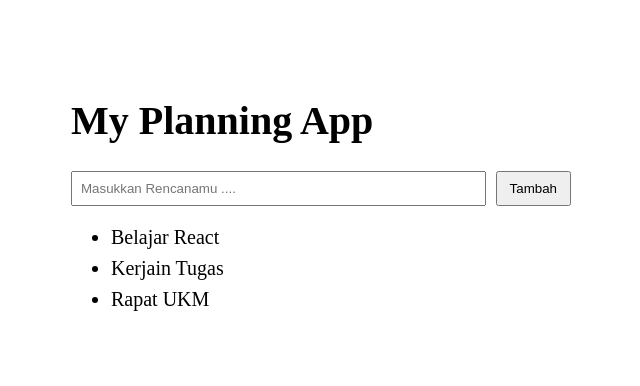
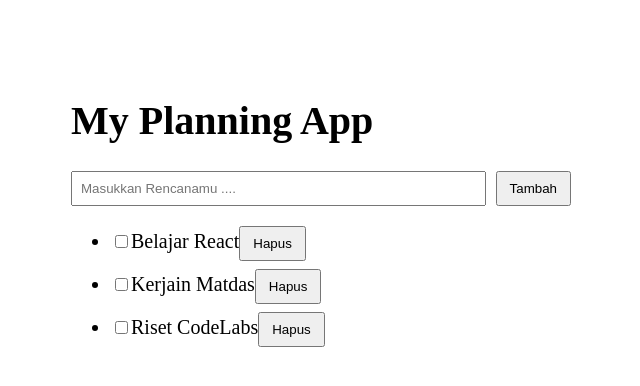
Before and after one commit to Aldzikra/todolist-with-react-typescript, a React (Vite) app: page / in a window 1280 px wide. Shown: the top 386 px of the page, without its empty margins (319-959 px from the left). Built offline with nearby package versions, Linux system fonts and the light colour scheme.

Commit message:
feat: Hapus task dan mengurutkan task berdasarkan status selesai

```diff
--- a/src/App.tsx
+++ b/src/App.tsx
@@ -1,19 +1,45 @@
-import { useState } from "react";
+import { useState } from "react"; // Fitur React, biar bisa nyimpen data yang berubah ubah
+
+//
+type Plan = {
+  text: string;
+  done: boolean;
+};
 
 function App(){
-  const [plans, setPlans] = useState<string[]> ([
-  "Belajar React",
-  "Kerjain Tugas",
-  "Rapat UKM"
-]);
+  //
+  const [plans, setPlans] = useState<Plan[]> ([
+    {text: "Belajar React", done: false},
+    {text: "Kerjain Matdas", done: false},
+    {text: "Riset CodeLabs", done: false}
+  ]);
+
+  //
   const [input, setInput] = useState("");
 
+  //
   const addTasks = () => {
     if (input.trim() == "") return;
 
-    setPlans([...plans, input]);
-    setInput("")
+    setPlans([...plans, {text: input, done: false}]);
+    setInput("");
+  };
+
+  const deleteTask = (index: number) => {
+    setPlans(plans.filter((_, i) => i !== index))
   }
+
+  //
+  const toggleDone = (index: number) => {
+// const (count,setCount) = useState(0)
+// <h1>Hello World
+//<button onClick="useState(count + 1)">Tambah
+    const updatedPlans = [...plans];
+    updatedPlans[index].done = !updatedPlans[index].done;
+    setPlans(updatedPlans);
+  };
+
+  //
   return(
     <div className="container">
       <h1>My Planning App</h1>
@@ -28,8 +54,24 @@ function App(){
       </div>
 
       <ul>
-        {plans.map((plan, index) => (
-          <li key={index}>{plan}</li>
+        {plans
+          .sort((a,b) => Number(a.done) - Number(b.done))
+          .map((plan, index) => (
+          <li key={index}>
+            <input
+              type="checkbox"
+              checked={plan.done}
+              onChange={() => toggleDone(index)}
+            />
+            <span
+              style={{
+                textDecoration: plan.done ? "line-through" : "none"
+              }}
+            >
+              {plan.text}
+            </span>
+            <button onClick={() => deleteTask(index)}>Hapus</button>
+          </li>
         ))}
       </ul>
     </div>
@@ -37,3 +79,10 @@ function App(){
 }
 
 export default App;
+
+
+// {plans
+//   .sort((a, b) => Number(a.done) - Number(b.done) )
+//   .map((plan, index) => .sort(a,b) (
+//
+//    ))}
```
